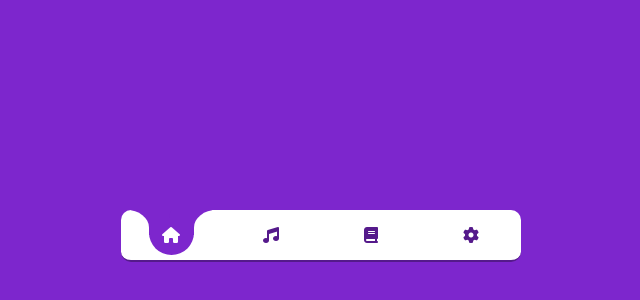
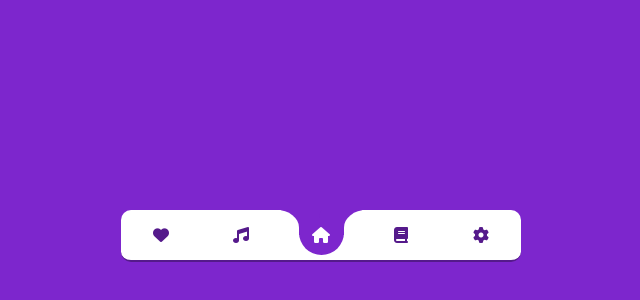
Before and after one commit to Danilopastor/animated-menu, a plain HTML site: page Index.html in a window 1280 px wide. Shown: the part 164-464 px from the top of the page, without its empty margins (319-959 px from the left). Drawn offline with Linux system fonts and the light colour scheme.

Commit message:
add icons menu

```diff
--- a/Index.html
+++ b/Index.html
@@ -12,8 +12,9 @@
       <div class="menu">
         <div class="ball"></div>
         <ul>
+          <li><i class="fa-solid fa-heart"></i></li>
+          <li><i class="fa-solid fa-music"></i></li>
           <li class="active"><i class="fa-solid fa-house"></i></li>
-          <li><i class="fa-solid fa-music"></i></li>
           <li><i class="fa-solid fa-book"></i></li>
           <li><i class="fa-solid fa-gear"></i></li>
         </ul>
```
